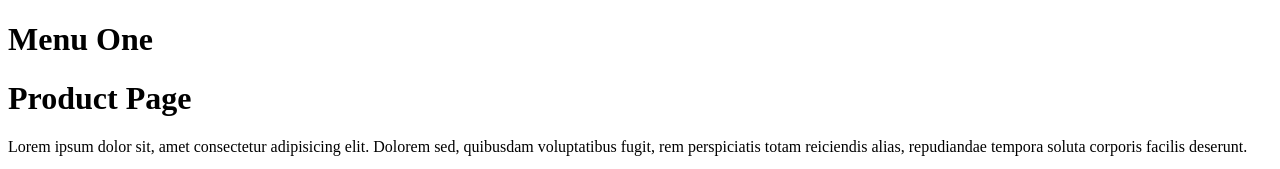
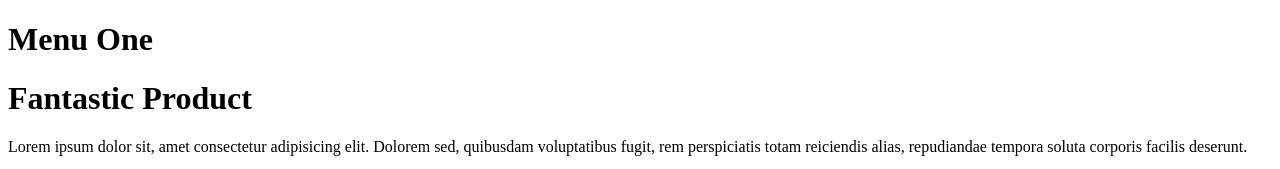
Before and after one commit to henwi/webdev-crash-course, a plain HTML site: page css-22-Final_Project/page_one.html in a window 1280 px wide. Shown: the top 169 px of the page. Drawn offline with Linux system fonts and the light colour scheme.

Commit message:
Add fantastic products.

```diff
--- a/css-22-Final_Project/page_one.html
+++ b/css-22-Final_Project/page_one.html
@@ -11,7 +11,7 @@
       <h1>Menu One</h1>
     </header>
     <main>
-      <h1>Product Page</h1>
+      <h1>Fantastic Product</h1>
       <p>
         Lorem ipsum dolor sit, amet consectetur adipisicing elit. Dolorem sed,
         quibusdam voluptatibus fugit, rem perspiciatis totam reiciendis alias,
```
